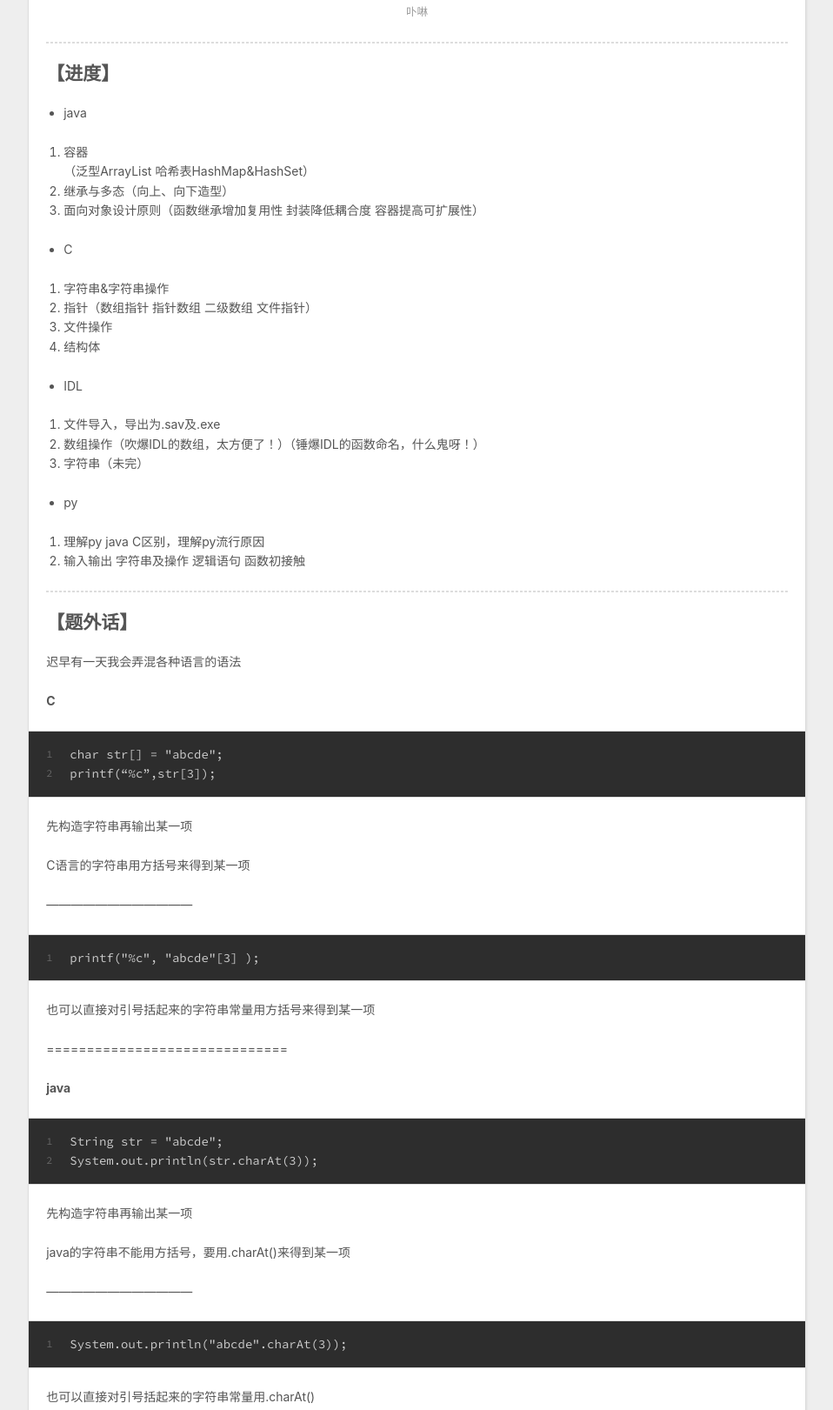
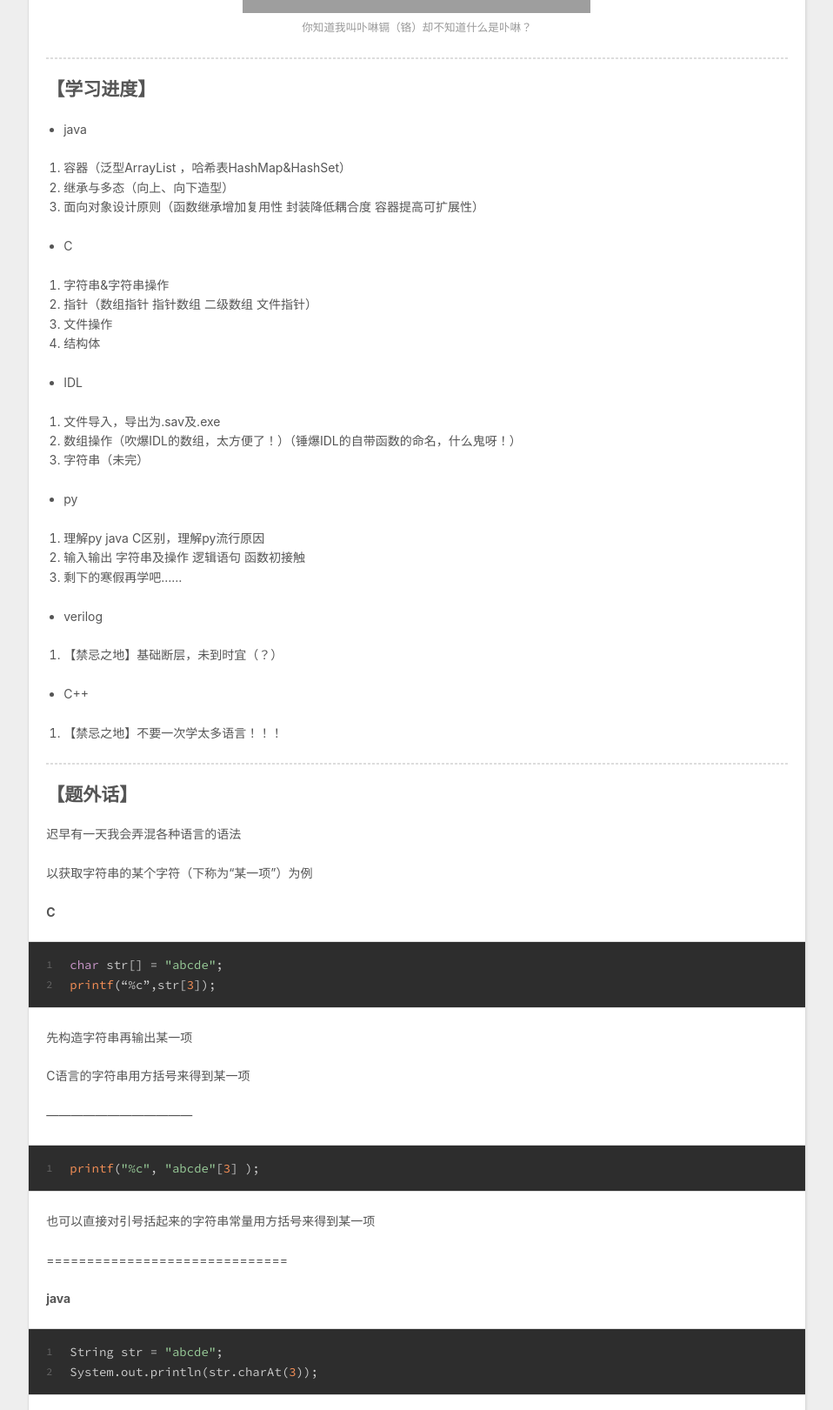
Before and after one commit to BlingCr/BlingCr.github.io, a plain HTML site: page 2019/12/06/hello-world/index.html in a window 1280 px wide. Shown: the part 913-2534 px from the top of the page at 87% size, without its empty margins (8-966 px from the left). Drawn offline with nearby package versions, Linux system fonts and the light colour scheme; grey boxes are pictures that could not be loaded.

Commit message:
Site updated: 2019-12-07 23:27:53

```diff
--- a/2019/12/06/hello-world/index.html
+++ b/2019/12/06/hello-world/index.html
@@ -7,15 +7,15 @@
 
   <title>你居然发现了BlingCr的个人博客？你真是个小机灵（个鬼） | Hexo</title>
   <meta name="viewport" content="width=device-width, initial-scale=1, maximum-scale=1">
-  <meta name="description" content="本本本站站站网网网址址址为为为：https:&#x2F;&#x2F;blingcr.github.io&#x2F;（这并没有什么卵用）一些好康的：硌 名词念“洛”~ 博主忙于搬砖，不定期更新主页预计下次更新时间：9102年2月31日  【进度】 java   容器（泛型ArrayList 哈希表HashMap&amp;amp;HashSet） 继承与多态（向上、向下造型） 面向对象设计原则（函数继承增加复用性 封装降低耦合度 容器提高">
+  <meta name="description" content="本本本站站站网网网址址址为为为：https:&#x2F;&#x2F;blingcr.github.io&#x2F;（这并没有什么卵用）点一下：这里有些好康的 博主忙于搬砖，不定期更新主页预计下次更新时间：9102年2月31日  【学习进度】 java   容器（泛型ArrayList ，哈希表HashMap&amp;amp;HashSet） 继承与多态（向上、向下造型） 面向对象设计原则（函数继承增加复用性 封装降低耦合度 容器提高可">
 <meta property="og:type" content="article">
 <meta property="og:title" content="你居然发现了BlingCr的个人博客？你真是个小机灵（个鬼）">
 <meta property="og:url" content="https:&#x2F;&#x2F;blingcr.github.io&#x2F;2019&#x2F;12&#x2F;06&#x2F;hello-world&#x2F;index.html">
 <meta property="og:site_name" content="Hexo">
-<meta property="og:description" content="本本本站站站网网网址址址为为为：https:&#x2F;&#x2F;blingcr.github.io&#x2F;（这并没有什么卵用）一些好康的：硌 名词念“洛”~ 博主忙于搬砖，不定期更新主页预计下次更新时间：9102年2月31日  【进度】 java   容器（泛型ArrayList 哈希表HashMap&amp;amp;HashSet） 继承与多态（向上、向下造型） 面向对象设计原则（函数继承增加复用性 封装降低耦合度 容器提高">
+<meta property="og:description" content="本本本站站站网网网址址址为为为：https:&#x2F;&#x2F;blingcr.github.io&#x2F;（这并没有什么卵用）点一下：这里有些好康的 博主忙于搬砖，不定期更新主页预计下次更新时间：9102年2月31日  【学习进度】 java   容器（泛型ArrayList ，哈希表HashMap&amp;amp;HashSet） 继承与多态（向上、向下造型） 面向对象设计原则（函数继承增加复用性 封装降低耦合度 容器提高可">
 <meta property="og:locale" content="en">
 <meta property="og:image" content="http:&#x2F;&#x2F;5b0988e595225.cdn.sohucs.com&#x2F;images&#x2F;20170909&#x2F;b2bec91da41a48b9b315862c73f5f814.gif">
-<meta property="og:updated_time" content="2019-12-07T11:40:10.592Z">
+<meta property="og:updated_time" content="2019-12-07T15:26:41.650Z">
 <meta name="twitter:card" content="summary">
 <meta name="twitter:image" content="http:&#x2F;&#x2F;5b0988e595225.cdn.sohucs.com&#x2F;images&#x2F;20170909&#x2F;b2bec91da41a48b9b315862c73f5f814.gif">
 
@@ -86,14 +86,14 @@
 
     <div class="article-entry" itemprop="articleBody">
 
-        <p>本本本站站站网网网址址址为为为：<a href="https://blingcr.github.io/">https://blingcr.github.io/</a>（这并没有什么卵用）<br>一些好康的：<a href="https://hanyu.baidu.com/s?wd=%E7%A1%8C&device=pc&from=home" target="_blank" rel="noopener">硌 名词念“洛”~</a></p>
-<h2 id="博主忙于搬砖，不定期更新主页"><a href="#博主忙于搬砖，不定期更新主页" class="headerlink" title="博主忙于搬砖，不定期更新主页"></a>博主忙于搬砖，不定期更新主页</h2><h3 id="预计下次更新时间：9102年2月31日"><a href="#预计下次更新时间：9102年2月31日" class="headerlink" title="预计下次更新时间：9102年2月31日"></a>预计下次更新时间：9102年2月31日</h3><p><img src="http://5b0988e595225.cdn.sohucs.com/images/20170909/b2bec91da41a48b9b315862c73f5f814.gif" alt="卟啉"></p>
+        <p>本本本站站站网网网址址址为为为：<a href="https://blingcr.github.io/">https://blingcr.github.io/</a>（这并没有什么卵用）<br>点一下：<a href="https://hanyu.baidu.com/s?wd=%E7%A1%8C&device=pc&from=home" target="_blank" rel="noopener">这里有些好康的</a></p>
+<h1 id="博主忙于搬砖，不定期更新主页"><a href="#博主忙于搬砖，不定期更新主页" class="headerlink" title="博主忙于搬砖，不定期更新主页"></a>博主忙于搬砖，不定期更新主页</h1><h5 id="预计下次更新时间：9102年2月31日"><a href="#预计下次更新时间：9102年2月31日" class="headerlink" title="预计下次更新时间：9102年2月31日"></a>预计下次更新时间：9102年2月31日</h5><p><img src="http://5b0988e595225.cdn.sohucs.com/images/20170909/b2bec91da41a48b9b315862c73f5f814.gif" alt="你知道我叫卟啉镉（铬）却不知道什么是卟啉？"></p>
 <hr>
-<h2 id="【进度】"><a href="#【进度】" class="headerlink" title="【进度】"></a>【进度】</h2><ul>
+<h2 id="【学习进度】"><a href="#【学习进度】" class="headerlink" title="【学习进度】"></a>【学习进度】</h2><ul>
 <li>java</li>
 </ul>
 <ol>
-<li>容器<br>（泛型ArrayList 哈希表HashMap&amp;HashSet）</li>
+<li>容器（泛型ArrayList ，哈希表HashMap&amp;HashSet）</li>
 <li>继承与多态（向上、向下造型）</li>
 <li>面向对象设计原则（函数继承增加复用性 封装降低耦合度 容器提高可扩展性）</li>
 </ol>
@@ -111,7 +111,7 @@
 </ul>
 <ol>
 <li>文件导入，导出为.sav及.exe</li>
-<li>数组操作（吹爆IDL的数组，太方便了！）（锤爆IDL的函数命名，什么鬼呀！）</li>
+<li>数组操作（吹爆IDL的数组，太方便了！）（锤爆IDL的自带函数的命名，什么鬼呀！）</li>
 <li>字符串（未完）</li>
 </ol>
 <ul>
@@ -120,35 +120,49 @@
 <ol>
 <li>理解py java C区别，理解py流行原因</li>
 <li>输入输出 字符串及操作 逻辑语句 函数初接触 </li>
+<li>剩下的寒假再学吧……</li>
+</ol>
+<ul>
+<li>verilog</li>
+</ul>
+<ol>
+<li>【禁忌之地】基础断层，未到时宜（？）</li>
+</ol>
+<ul>
+<li>C++</li>
+</ul>
+<ol>
+<li>【禁忌之地】不要一次学太多语言！！！</li>
 </ol>
 <hr>
 <h2 id="【题外话】"><a href="#【题外话】" class="headerlink" title="【题外话】"></a>【题外话】</h2><p>迟早有一天我会弄混各种语言的语法</p>
+<p>以获取字符串的某个字符（下称为“某一项”）为例</p>
 <p><strong>C</strong></p>
-<figure class="highlight plain"><table><tr><td class="gutter"><pre><span class="line">1</span></pre></td><td class="code"><pre><span class="line">char str[] &#x3D; &quot;abcde&quot;;</span></pre></td></tr><tr><td class="gutter"><pre><span class="line">2</span></pre></td><td class="code"><pre><span class="line">printf(“%c”,str[3]);</span></pre></td></tr></table></figure>
+<figure class="highlight c"><table><tr><td class="gutter"><pre><span class="line">1</span></pre></td><td class="code"><pre><span class="line"><span class="keyword">char</span> str[] = <span class="string">"abcde"</span>;</span></pre></td></tr><tr><td class="gutter"><pre><span class="line">2</span></pre></td><td class="code"><pre><span class="line"><span class="built_in">printf</span>(“%c”,str[<span class="number">3</span>]);</span></pre></td></tr></table></figure>
 
 <p>先构造字符串再输出某一项</p>
 <p>C语言的字符串用方括号来得到某一项</p>
 <p>————————————</p>
-<figure class="highlight plain"><table><tr><td class="gutter"><pre><span class="line">1</span></pre></td><td class="code"><pre><span class="line">printf(&quot;%c&quot;, &quot;abcde&quot;[3] );</span></pre></td></tr></table></figure>
+<figure class="highlight c"><table><tr><td class="gutter"><pre><span class="line">1</span></pre></td><td class="code"><pre><span class="line"><span class="built_in">printf</span>(<span class="string">"%c"</span>, <span class="string">"abcde"</span>[<span class="number">3</span>] );</span></pre></td></tr></table></figure>
 
 <p>也可以直接对引号括起来的字符串常量用方括号来得到某一项</p>
 <p>==============================</p>
 <p><strong>java</strong></p>
-<figure class="highlight plain"><table><tr><td class="gutter"><pre><span class="line">1</span></pre></td><td class="code"><pre><span class="line">String str &#x3D; &quot;abcde&quot;;</span></pre></td></tr><tr><td class="gutter"><pre><span class="line">2</span></pre></td><td class="code"><pre><span class="line">System.out.println(str.charAt(3));</span></pre></td></tr></table></figure>
+<figure class="highlight java"><table><tr><td class="gutter"><pre><span class="line">1</span></pre></td><td class="code"><pre><span class="line">String str = <span class="string">"abcde"</span>;</span></pre></td></tr><tr><td class="gutter"><pre><span class="line">2</span></pre></td><td class="code"><pre><span class="line">System.out.println(str.charAt(<span class="number">3</span>));</span></pre></td></tr></table></figure>
 <p>先构造字符串再输出某一项</p>
 <p>java的字符串不能用方括号，要用.charAt()来得到某一项</p>
 <p>————————————</p>
-<figure class="highlight plain"><table><tr><td class="gutter"><pre><span class="line">1</span></pre></td><td class="code"><pre><span class="line">System.out.println(&quot;abcde&quot;.charAt(3));</span></pre></td></tr></table></figure>
+<figure class="highlight java"><table><tr><td class="gutter"><pre><span class="line">1</span></pre></td><td class="code"><pre><span class="line">System.out.println(<span class="string">"abcde"</span>.charAt(<span class="number">3</span>));</span></pre></td></tr></table></figure>
 <p>也可以直接对引号括起来的字符串常量用.charAt()</p>
 <p><del>是charat()不是getchar()！！！</del></p>
 <p>==============================</p>
 <p><strong>py</strong></p>
-<figure class="highlight plain"><table><tr><td class="gutter"><pre><span class="line">1</span></pre></td><td class="code"><pre><span class="line">str&#x3D;&quot;abcde&quot;</span></pre></td></tr><tr><td class="gutter"><pre><span class="line">2</span></pre></td><td class="code"><pre><span class="line">print(str[3])</span></pre></td></tr></table></figure>
+<figure class="highlight python"><table><tr><td class="gutter"><pre><span class="line">1</span></pre></td><td class="code"><pre><span class="line">str=<span class="string">"abcde"</span></span></pre></td></tr><tr><td class="gutter"><pre><span class="line">2</span></pre></td><td class="code"><pre><span class="line">print(str[<span class="number">3</span>])</span></pre></td></tr></table></figure>
 
 <p>先构造字符串再输出某一项</p>
 <p>与C语言类似双引号括起来的字符串可以用方括号来得到某一项</p>
 <p>————————————</p>
-<figure class="highlight plain"><table><tr><td class="gutter"><pre><span class="line">1</span></pre></td><td class="code"><pre><span class="line">print(&quot;abcde&quot;[3])</span></pre></td></tr></table></figure>
+<figure class="highlight python"><table><tr><td class="gutter"><pre><span class="line">1</span></pre></td><td class="code"><pre><span class="line">print(<span class="string">"abcde"</span>[<span class="number">3</span>])</span></pre></td></tr></table></figure>
 <p>也可以直接对引号括起来的字符串常量用方括号来得到某一项</p>
 <p>==============================</p>
 <p><strong>IDL</strong></p>
@@ -163,7 +177,7 @@
 
     </div>
     <footer class="article-footer">
-      <a data-url="https://blingcr.github.io/2019/12/06/hello-world/" data-id="ck3vjtx2m0000vstofrl5cxh7" class="article-share-link">Share</a>
+      <a data-url="https://blingcr.github.io/2019/12/06/hello-world/" data-id="ck3vqfdjl000040tof45f2q5l" class="article-share-link">Share</a>
 
 
     </footer>
```
Also changed, not shown: index.html (+26 -12 lines).
